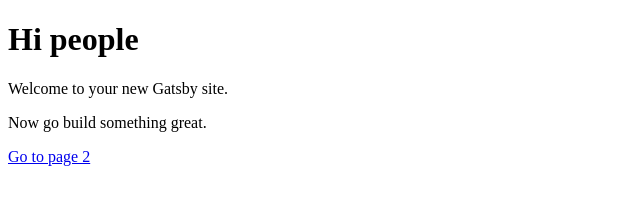
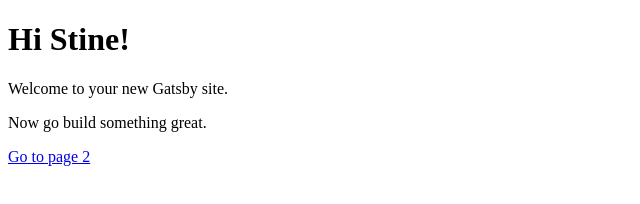
Before and after one commit to stine94/kindanotreally, a Gatsby site: page / in a window 1280 px wide. Shown: the full height of the page, 0-640 px from the left. Built offline with nearby package versions, Linux system fonts and the light colour scheme; Gatsby itself is replaced by a stand-in of ours.

Commit message:
Change index page heading

```diff
--- a/src/pages/index.js
+++ b/src/pages/index.js
@@ -3,7 +3,7 @@ import Link from 'gatsby-link'
 
 const IndexPage = () => (
   <div>
-    <h1>Hi people</h1>
+    <h1>Hi Stine!</h1>
     <p>Welcome to your new Gatsby site.</p>
     <p>Now go build something great.</p>
     <Link to="/page-2/">Go to page 2</Link>
```
